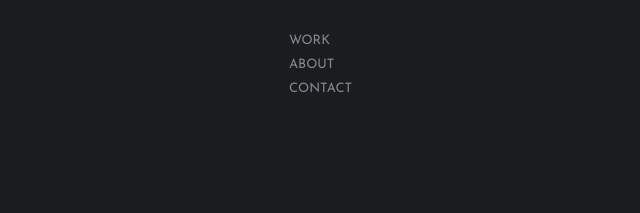
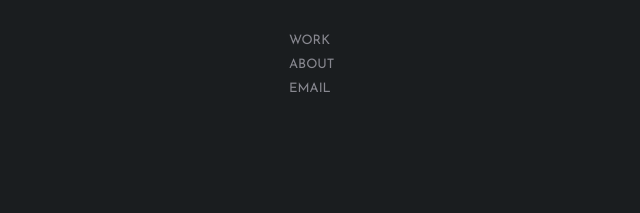
Before and after one commit to nuplica/nuplica, a plain HTML site: page eulertype.html in a window 1280 px wide. Shown: the top 213 px of the page, 367-1007 px from the left. Drawn offline with nearby package versions, Linux system fonts and the light colour scheme.

Commit message:
Update eulertype.html

```diff
--- a/eulertype.html
+++ b/eulertype.html
@@ -27,7 +27,7 @@
         <a href="https://nuplica.github.io/nuplica/about.html">ABOUT</a>
       </div>
       <div class="nav-item">
-        <a href="/consulting">CONTACT</a>
+        <a href="mailto:og2236@columbia.edu" target="_blank">EMAIL</a>
       </div>
     </nav>
   </header>
@@ -119,7 +119,7 @@
           <a href="https://nuplica.github.io/nuplica/about.html">ABOUT</a>
         </div>
         <div class="nav-item" >
-          <a href="/consulting">CONTACT</a>
+          <a href="mailto:og2236@columbia.edu" target="_blank">EMAIL</a>
         </div>
         <div class="copyright-container" >
           <p class="copyright">©2020 NUPLICA</p>
```
